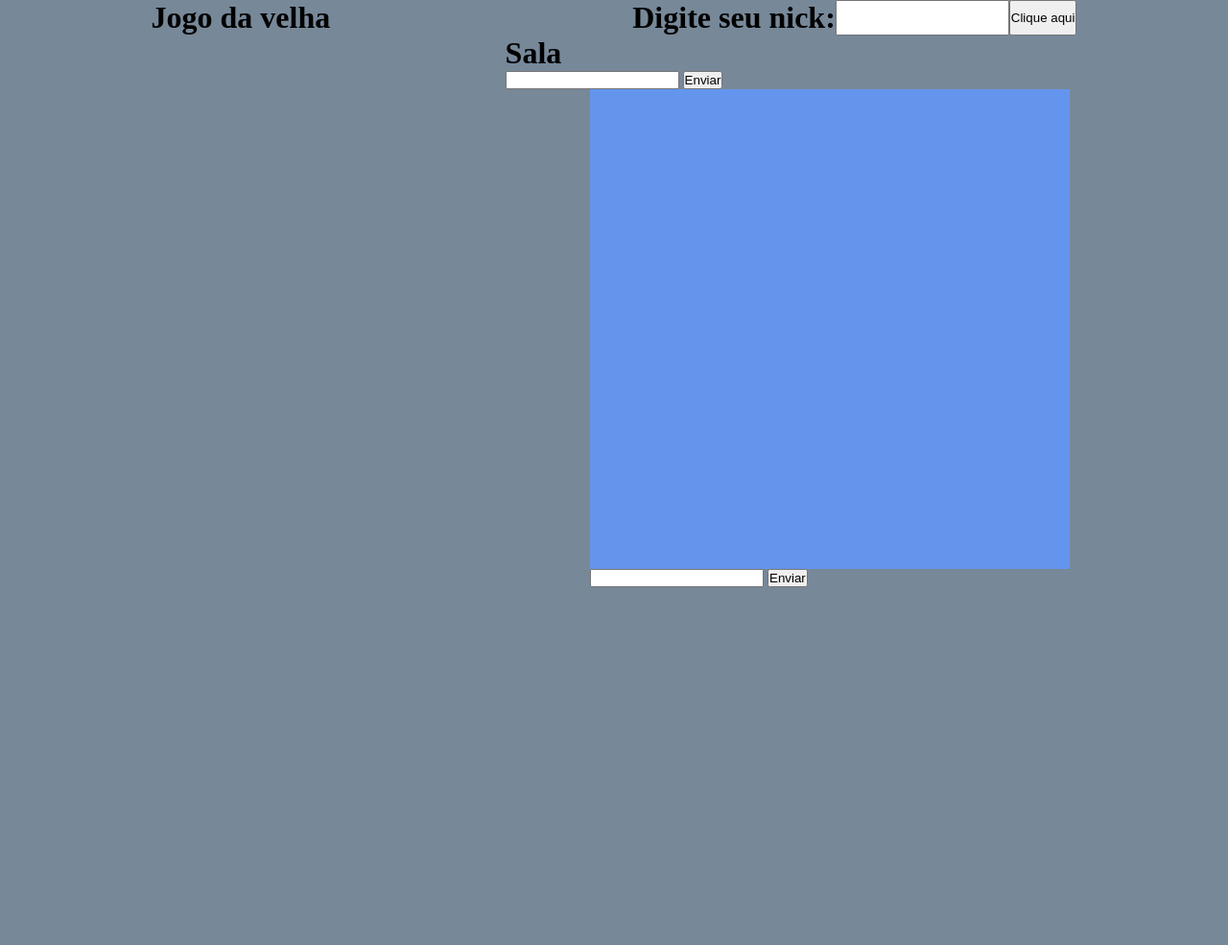
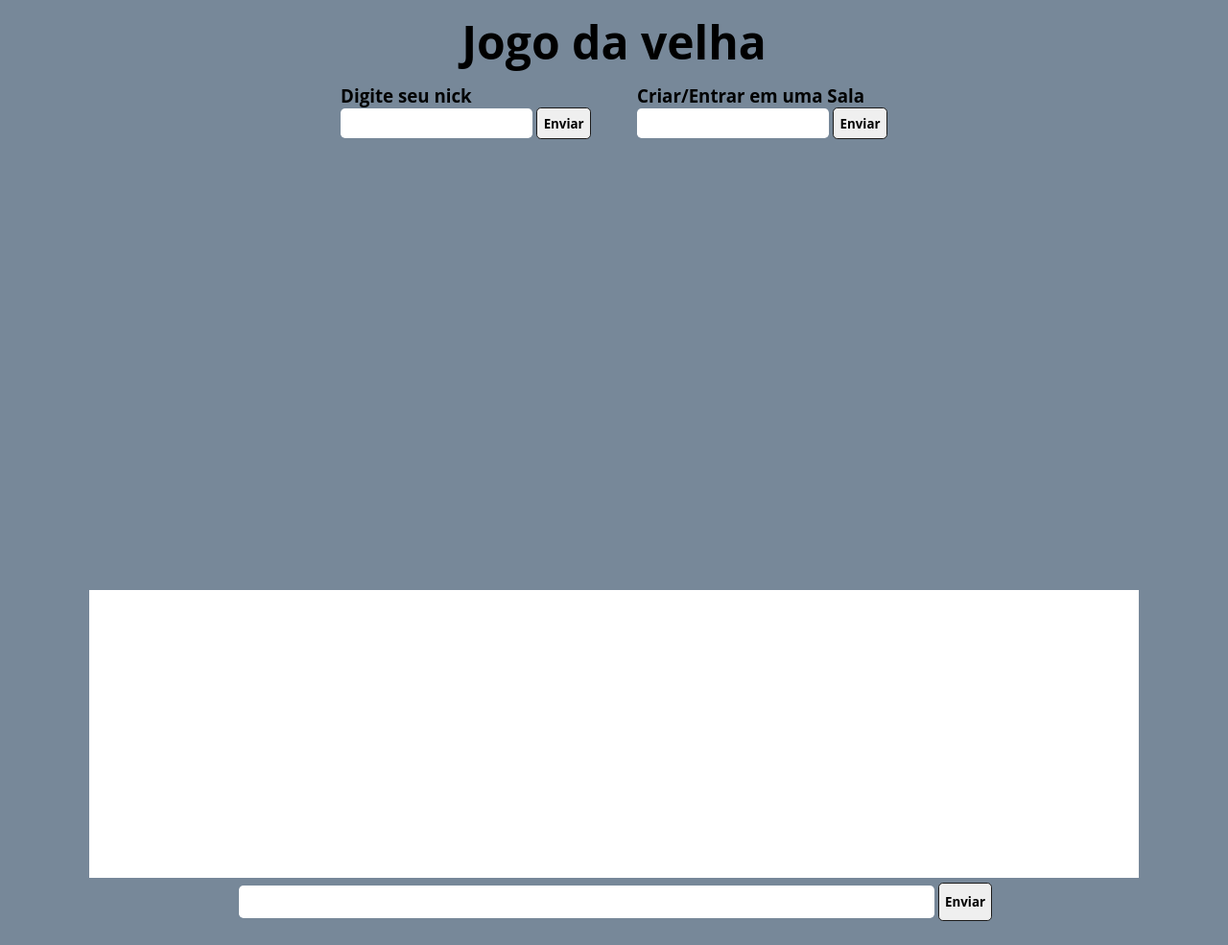
Before and after one commit to Filipelaw45/teste-velha-online, a website: page public/index.html in a window 1280 px wide. Shown: the whole page at 96% size. Before the commit the page ends 800 px from the top, so only its background shows below. Drawn offline with nearby package versions, Linux system fonts and the light colour scheme; no server answers.

Commit message:
reconstrução da interface

```diff
--- /dev/null
+++ b/public/assets/css/style.css
@@ -0,0 +1,144 @@
+*{
+    margin: 0;
+    padding: 0;
+    box-sizing: border-box;
+    font-family: 'Open Sans', Arial, sans-serif;
+}
+
+body{
+    background-color: lightslategrey;
+}
+
+header{
+    font-size: 1.5rem;
+    text-align: center;
+    padding: .7rem;
+    width: 100vw;
+    word-wrap: break-word;
+}
+
+
+.main-container{
+    display: flex;
+    align-items: center;
+    justify-content: center;
+    flex-direction: column;
+    width: 100vw;
+}
+
+.btn{
+    padding: .4rem;
+    border: 1px solid #1c1c1c;
+    border-radius: .3rem;
+    font-weight: bold;
+}
+
+.opts-container{
+    display: flex;
+    flex-wrap: wrap;
+    align-items: center;
+    justify-content: space-around;
+    gap: 1rem 3rem;
+}
+
+.input-opts{
+    width: 200px;
+    max-width: 80%;
+    padding: .4rem;
+    border: none;
+    border-radius: .3rem;
+}
+
+
+.input-opts:focus{
+    background-color: rgb(206, 207, 211);
+    box-shadow: 0 0 0 0;
+    outline: none;
+}
+
+.btn-jogo{
+    background-color: #FFF;
+    border: 1px solid #1c1c1c;
+    font-size: 4rem;
+    cursor: pointer;
+}
+
+.btn-jogo:disabled{
+    background-color: rgb(251, 194, 194);
+}
+
+#velha{
+    max-width: 400px;
+    width: 90vw;
+    height: 50vh;
+    max-width: 90%;
+    display: grid;
+    grid-template-columns: 33% 33% 33%;
+    grid-template-rows: 33% 33% 33%;
+    margin-top: 1rem;
+}
+
+.chat-jogo-container{
+    display: flex;
+    flex-direction: column;
+    align-items: center;
+    justify-content: center;
+    align-content: center;
+    flex-wrap: wrap;
+    gap: 1.5rem;
+}
+
+.chat{
+    display: flex;
+    flex-direction: column;
+    align-items: center;
+    justify-content: center;
+    width: 90vw;
+    height: 400px;
+}
+
+#chat-msg{
+    margin: .3rem;
+    background-color: #FFF;
+    width: 95%;
+    height: 300px;
+    overflow-y: scroll;
+    scroll-behavior: auto;
+    padding: .5rem;
+    word-wrap: break-word;
+}
+
+.msg-inputs{
+    display: flex;
+    flex-wrap: nowrap;
+    justify-content: center;
+    width: 90%;
+}
+
+#chat-input{
+    padding: .5rem;
+    width: 70%;
+    margin: .2rem;
+    border: none;
+    border-radius: .3rem;
+}
+
+#chat-input:focus{
+    background-color: rgb(206, 207, 211);
+    box-shadow: 0 0 0 0;
+    outline: none;
+}
+
+li{
+    margin: .6rem .7rem;
+    list-style: none;
+    font-size: 1.5rem;
+    word-wrap: break-word;
+}
+
+
+@media (min-width: 1035px){
+    #velha{
+        width: 600px;
+    }
+}
--- a/public/js/velha.js
+++ b/public/assets/js/velha.js
@@ -94,7 +94,7 @@ let inputSala = document.getElementById('sala')
 let btnSala = document.getElementById('btn-sala')
 let btnEnviar = document.getElementById('enviar')
 let inputMsg = document.getElementById('chat-input')
-let chatContainer = document.getElementById('chat-container')
+let chatMsg = document.getElementById('chat-msg')
 
 
 let salaOpts = {
@@ -139,7 +139,7 @@ function enviarMsg(msg){
 function exibirMsg(msg){
     let li = document.createElement('li')
     li.textContent = `${msg}`
-    chatContainer.appendChild(li)
+    chatMsg.appendChild(li)
 }
 
 socket.on('msg', (msg)=>{
--- a/public/css/style.css
+++ /dev/null
@@ -1,52 +0,0 @@
-*{
-    margin: 0;
-    padding: 0;
-    box-sizing: border-box;
-}
-body{
-    background-color: lightslategrey;
-}
-
-header{
-    display: flex;
-    align-items: center;
-    justify-content: space-around;
-}
-
-.flex{
-    display: flex;
-}
-
-.main-container{
-    display: flex;
-    align-items: center;
-    justify-content: center;
-    flex-direction: column;
-}
-
-.btn-jogo{
-    padding: 10px;
-    font-size: 3rem;
-}
-
-#velha{
-    display: grid;
-    grid-template-columns: 150px 150px 150px;
-    grid-template-rows: 150px 150px 150px;
-}
-
-.chat-jogo-container{
-    display: flex;
-    align-items: center;
-}
-
-#chat-container{
-    background-color: cornflowerblue;
-    height: 500px;
-    width: 500px;
-}
-
-li{
-    list-style: none;
-    font-size: 2rem;
-}
--- a/public/index.html
+++ b/public/index.html
@@ -4,41 +4,45 @@
     <meta charset="UTF-8">
     <meta http-equiv="X-UA-Compatible" content="IE=edge">
     <meta name="viewport" content="width=device-width, initial-scale=1.0">
-    <link rel="stylesheet" href="css/style.css">
-    <script src="/socket.io/socket.io.js" type="module"></script>
-    <title>Teste</title>
+    <link rel="stylesheet" href="assets/css/style.css">
+    <script src="/socket.io/socket.io.js"></script>
+    <title>Jogo da Velha Online</title>
 </head>
 <body>
 
     <header id="header">
         <h1>Jogo da velha</h1>
-        <div class="flex">
-            <h1>Digite seu nick:</h1>
-            <input type="text" name="nickname" id="nick" autocomplete="off">
-            <button id="btn-nick">Clique aqui</button>
-        </div>
     </header>
 
     <main class="main-container">
 
-        <div id="convite-container">
-            <h1 id="title">Sala</h1>
-            <input name="convite" type="text" id="sala" autocomplete="off">
-            <button id="btn-sala">Enviar</button>
+        <div class="opts-container">
+            <div>
+                <h3>Digite seu nick</h3>
+                <input type="text" id="nick" autocomplete="off"  class="input-opts">
+                <button id="btn-nick" class="btn">Enviar</button>
+            </div>
+            <div>
+                <h3 id="title">Criar/Entrar em uma Sala</h3>
+                <input type="text" id="sala" autocomplete="off" class="input-opts">
+                <button id="btn-sala" class="btn">Enviar</button>
+            </div>
         </div>
 
         <div class="chat-jogo-container">
-            <div id="velha"></div><div>
+            <div id="velha"></div>
 
-                <div id="chat-container" class="chat-container"></div>
-                <input type="text" id="chat-input" autocomplete="off">
-                <button type="submit" id="enviar">Enviar</button>
+            <div class="chat">
+                <div id="chat-msg"></div>
+                <div class="msg-inputs">
+                    <input type="text" id="chat-input" autocomplete="off">
+                    <button type="submit" id="enviar" class="btn">Enviar</button>
+                </div>
             </div>
         </div>
 
     </main>
 
-    <script src="js/main.js" type="module"></script>
-    <script src="js/velha.js" type="module"></script>
+    <script src="assets/js/velha.js"></script>
 </body>
 </html>
```
Also changed, not shown: public/assets/js/main.js (renamed from public/js/main.js).
